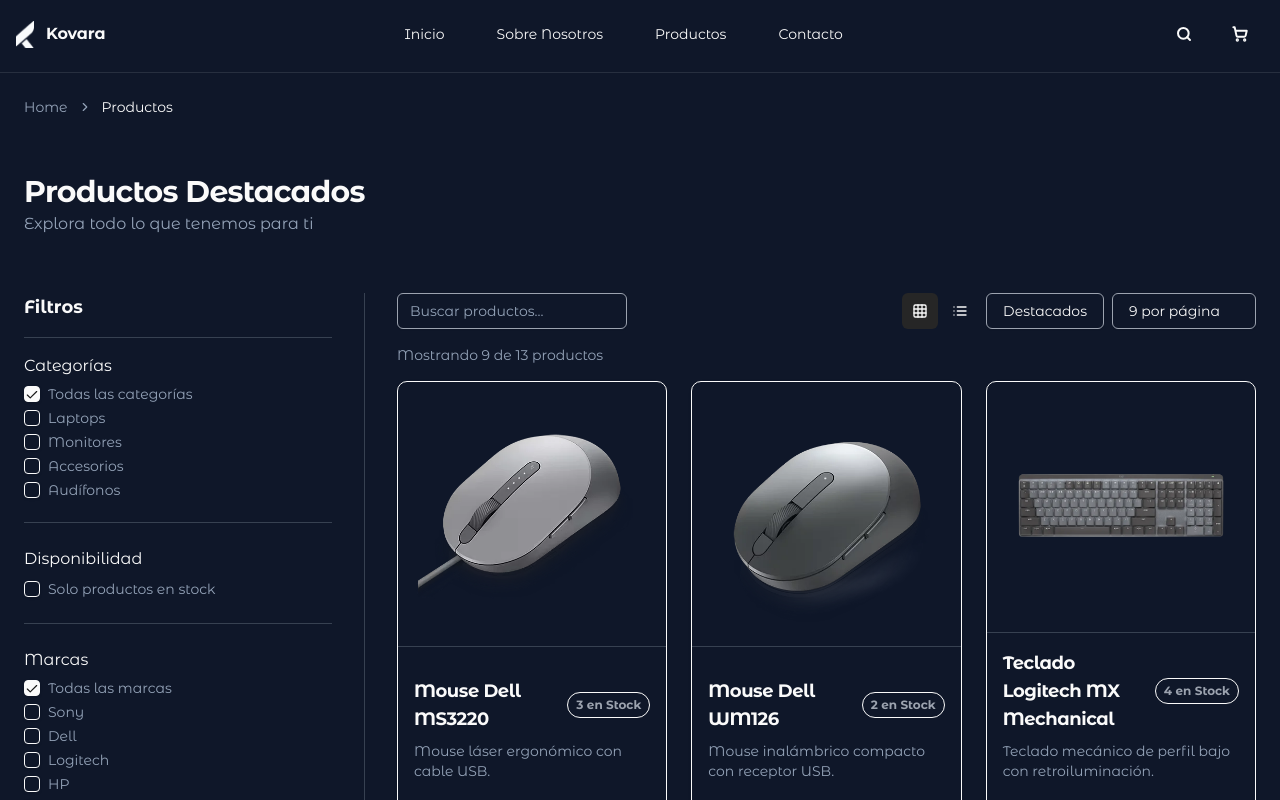
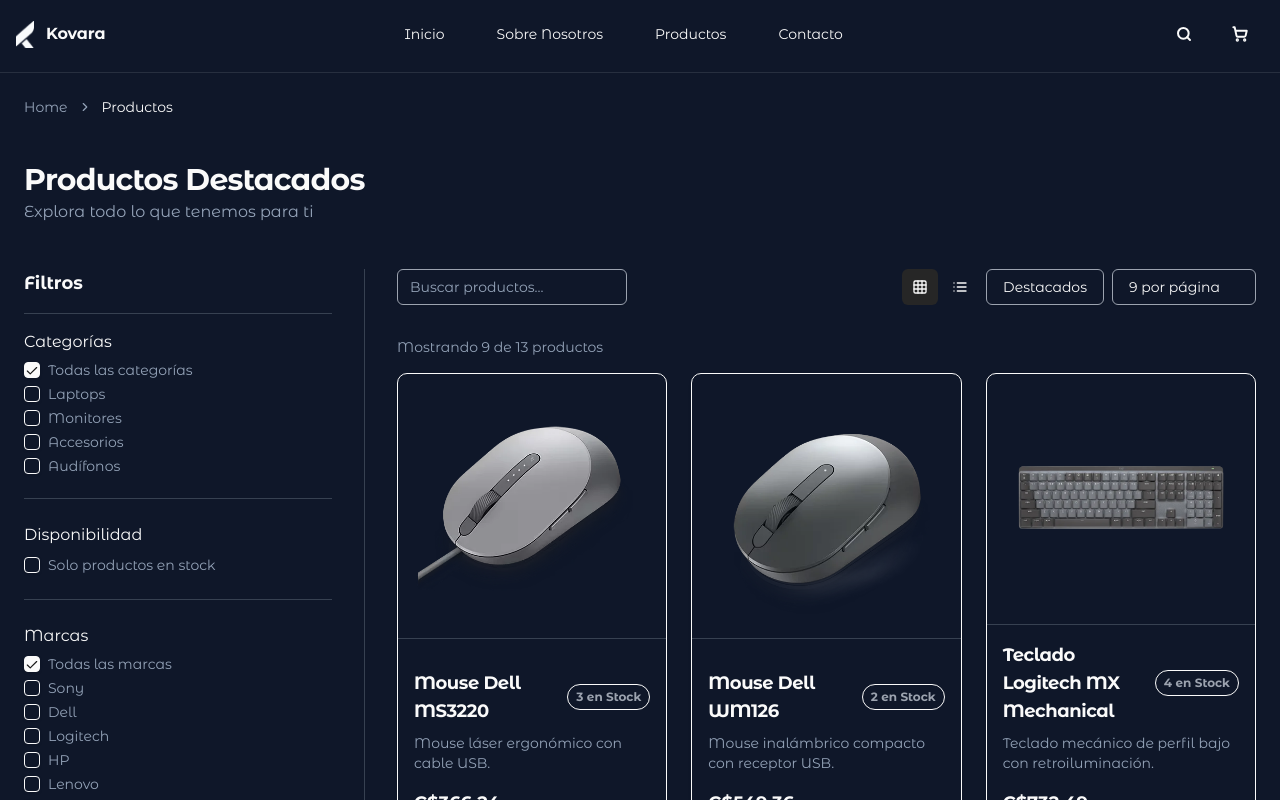
Before and after one commit to aaronportobanco/kovara-website, a Next.js app: page /products in a window 1280 px wide. Shown: the top 800 px of the page. Built offline with nearby package versions, Linux system fonts and the light colour scheme.

Commit message:
Adjust spacing in ProductsPage layout and update pagination info styling

```diff
--- a/src/app/products/page.jsx
+++ b/src/app/products/page.jsx
@@ -59,7 +59,7 @@
 	);
 
 	return (
-		<section className="flex flex-col p-6 md:px-6 gap-10 md:gap-14 text-foreground bg-background">
+		<section className="flex flex-col p-6 md:px-6 gap-8 md:gap-11 text-foreground bg-background">
 			{/* Breadcrumb y encabezado */}
 			<BreadcrumbComp page={"Productos"} />
 			<div>
@@ -124,7 +124,7 @@
 					</div>
 
 					{/* Información de paginación */}
-					<p className="text-sm text-muted-foreground">
+					<p className="text-sm text-muted-foreground pt-4">
 						Mostrando {paginatedProducts.length} de {DataProducts.length} productos
 					</p>
 
```
